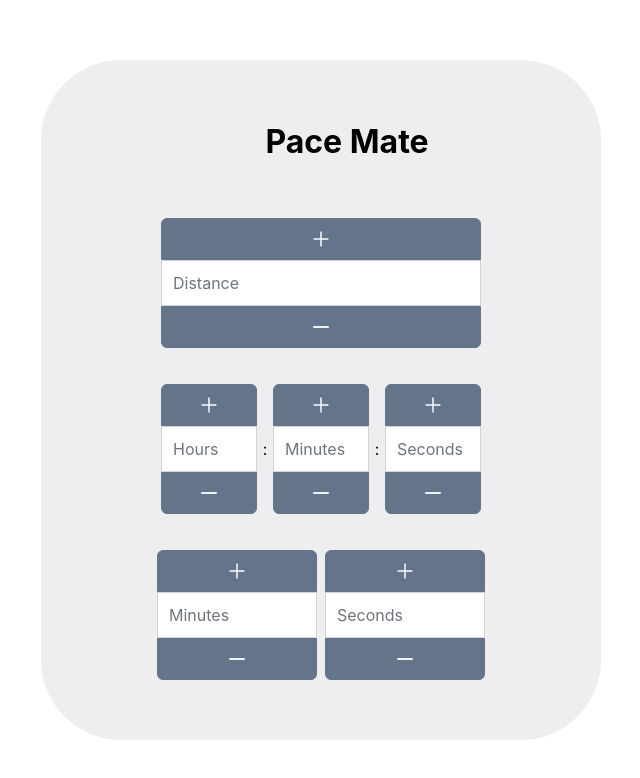
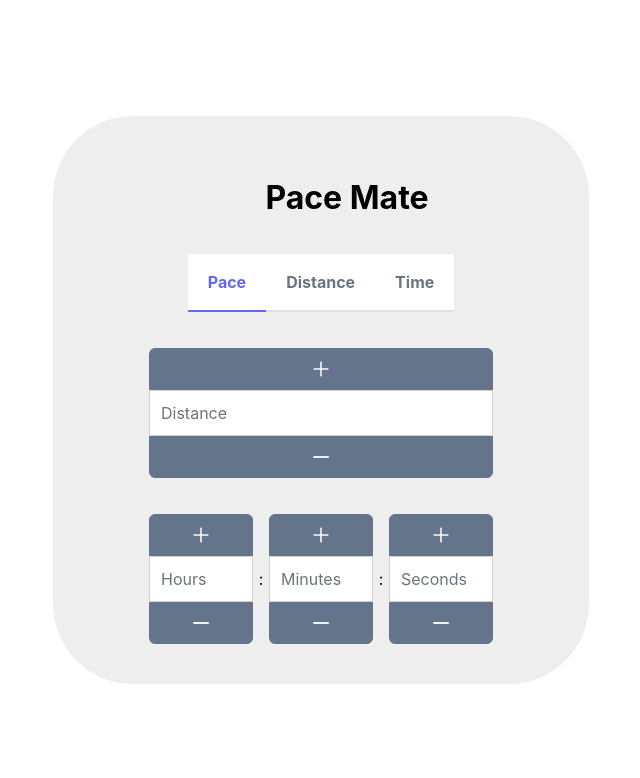
Before and after one commit to zcvaters/pace-mate, a React (Create React App) app: page / in a window 1280 px wide. Shown: the top 778 px of the page, without its empty margins (319-959 px from the left). Built offline with nearby package versions, Linux system fonts and the light colour scheme; some icons are missing.

Commit message:
feat: menu bar, progress on calculations

```diff
--- a/package.json
+++ b/package.json
@@ -3,6 +3,7 @@
   "version": "0.1.0",
   "private": false,
   "dependencies": {
+    "date-fns": "^2.29.1",
     "primeicons": "^5.0.0",
     "primereact": "^8.3.0",
     "react": "^18.2.0",
--- a/public/index.html
+++ b/public/index.html
@@ -24,7 +24,7 @@
       work correctly both with client-side routing and a non-root public URL.
       Learn how to configure a non-root public URL by running `npm run build`.
     -->
-    <title>React App</title>
+    <title>Pace Mate</title>
   </head>
   <body>
     <noscript>You need to enable JavaScript to run this app.</noscript>
--- a/src/App.css
+++ b/src/App.css
@@ -44,14 +44,15 @@ body,
 }
 
 .no-select {
-  -webkit-touch-callout: none;
-  -webkit-user-select: none;
-  -khtml-user-select: none;
-  -moz-user-select: none;
-  -ms-user-select: none;
   user-select: none;
 }
 
+.p-tabmenuitem {
+  width: 100%;
+}
+.p-menuitem-text {
+  text-align: center !important;
+}
 @media (max-width: 768px) {
   .form-container {
     padding: 2.5rem 2.25rem 2.5rem 2.25rem;
--- a/src/App.js
+++ b/src/App.js
@@ -6,18 +6,82 @@ import TimeDuration from "./features/pace-calculator/components/TimeDuration";
 import Distance from "./features/pace-calculator/components/Distance";
 import Pace from "./features/pace-calculator/components/Pace";
 import { Icon } from "@iconify/react";
-import { useEffect, useState } from "react";
+import { useEffect, useState, useCallback } from "react";
+import {
+  distanceAndTimeToPace,
+  paceAndDistanceToTime,
+  timeAndPaceToDistance,
+} from "./features/pace-calculator/converters/time";
+import { TabMenu } from "primereact/tabmenu";
 
 function App() {
   const [time, setTime] = useState(0);
-  const [distance, setDistance] = useState(0);
+  const [totalDistance, setTotalDistance] = useState(0);
   const [pace, setPace] = useState(0);
+  const [activeIndex, setActiveIndex] = useState(0);
+  const [predictedTime, setPredictedTime] = useState(0);
+  const [predictedDistance, setPredictedDistance] = useState(0);
+  const [predictedPace, setPredictedPace] = useState(0);
+  const [paceMode, setPaceMode] = useState(true);
+  const [distanceMode, setDistanceMode] = useState(false);
+  const [timeMode, setTimeMode] = useState(false);
 
+  const recalculateMetrics = useCallback(() => {
+    if (paceMode) {
+      const newPace = distanceAndTimeToPace(
+        totalDistance,
+        time.totalTimeMinutes
+      );
+      if (newPace) {
+        setPredictedPace({
+          minute: newPace.paceMinutes,
+          second: newPace.paceSeconds,
+        });
+      }
+    } else if (distanceMode) {
+      const newDistance = timeAndPaceToDistance(
+        time.totalTimeSeconds,
+        pace.totalPaceSeconds
+      );
+      if (newDistance) {
+        setPredictedDistance(newDistance);
+      }
+    } else if (timeMode) {
+      const newTime = paceAndDistanceToTime(
+        pace.totalPaceSeconds,
+        totalDistance
+      );
+      if (newTime) {
+        setPredictedTime({
+          timeHours: newTime.timeHours,
+          timeMinutes: newTime.timeMinutes,
+          timeSeconds: newTime.timeSeconds,
+        });
+      }
+    }
+  });
   useEffect(() => {
-    console.log(time);
-    console.log(distance);
-    console.log(pace);
-  }, [time, pace, distance]);
+    recalculateMetrics();
+  }, [time, pace, totalDistance, recalculateMetrics]);
+
+  const items = [{ label: "Pace" }, { label: "Distance" }, { label: "Time" }];
+
+  const onTabChange = (event) => {
+    setActiveIndex(event.index);
+    if (event.value.label === "Pace") {
+      setPaceMode(true);
+      setDistanceMode(false);
+      setTimeMode(false);
+    } else if (event.value.label === "Distance") {
+      setPaceMode(false);
+      setDistanceMode(true);
+      setTimeMode(false);
+    } else if (event.value.label === "Time") {
+      setPaceMode(false);
+      setDistanceMode(false);
+      setTimeMode(true);
+    }
+  };
   return (
     <div className="index">
       <div className="container">
@@ -30,11 +94,26 @@ function App() {
                 alignSelf: "center",
               }}
             />
-            <h1 className="form-title">Pace Mate</h1>
+            <h1 className="form-title no-select">Pace Mate</h1>
           </div>
-          <Distance distance={distance} onDistanceChange={setDistance} />
-          <TimeDuration time={time} onTimeChange={setTime} />
-          <Pace pace={pace} onPaceChange={setPace} />
+          <TabMenu
+            model={items}
+            className={"tab-menu"}
+            activeIndex={activeIndex}
+            onTabChange={onTabChange}
+          />
+          {(timeMode || paceMode) && (
+            <Distance
+              distance={totalDistance}
+              onDistanceChange={setTotalDistance}
+            />
+          )}
+          {(distanceMode || paceMode) && (
+            <TimeDuration time={time} onTimeChange={setTime} />
+          )}
+          {(distanceMode || timeMode) && (
+            <Pace pace={pace} onPaceChange={setPace} />
+          )}
         </div>
       </div>
     </div>
--- a/src/features/pace-calculator/components/Distance.js
+++ b/src/features/pace-calculator/components/Distance.js
@@ -8,9 +8,7 @@ export default function Distance(props) {
   const { onDistanceChange } = props;
 
   useEffect(() => {
-    const newDistance = {
-      distance,
-    };
+    const newDistance = distance ?? 0;
     onDistanceChange(newDistance);
   }, [distance, onDistanceChange]);
 
--- a/src/features/pace-calculator/components/Pace.js
+++ b/src/features/pace-calculator/components/Pace.js
@@ -9,9 +9,13 @@ export default function Pace(props) {
   const { onPaceChange } = props;
 
   useEffect(() => {
+    const minutes = minute ?? 0;
+    const seconds = second ?? 0;
     const newPace = {
-      minute,
-      second,
+      minute: minutes ?? 0,
+      second: seconds ?? 0,
+      totalPaceSeconds: minutes * 60 + seconds,
+      totalTimeMinutes: minutes + seconds / 60,
     };
     onPaceChange(newPace);
   }, [minute, second, onPaceChange]);
--- a/src/features/pace-calculator/components/TimeDuration.js
+++ b/src/features/pace-calculator/components/TimeDuration.js
@@ -11,12 +11,14 @@ export default function TimeDuration(props) {
 
   useEffect(() => {
     const newTime = {
-      hour,
-      minute,
-      second,
+      hour: hour ?? 0,
+      minute: minute ?? 0,
+      second: second ?? 0,
+      totalTimeSeconds: hour * 60 * 60 + minute * 60 + second,
+      totalTimeMinutes: hour * 60 + minute + second / 60,
     };
     onTimeChange(newTime);
-  }, [hour, minute, second, onTimeChange]);
+  }, [hour, minute, onTimeChange, second]);
 
   return (
     <div className="time-input-container">
--- /dev/null
+++ b/src/features/pace-calculator/converters/time.js
@@ -0,0 +1,28 @@
+export function distanceAndTimeToPace(distance, time) {
+  if (time === 0 || distance === 0) {
+    return;
+  }
+  const pace = time / distance;
+  const paceMinutes = Math.floor(pace);
+  const paceSeconds = Math.round((pace - paceMinutes) * 60);
+  return { paceMinutes, paceSeconds };
+}
+
+export function timeAndPaceToDistance(time, pace) {
+  if (pace === 0 || time === 0) {
+    return;
+  }
+  const distance = time / pace;
+  return distance;
+}
+
+export function paceAndDistanceToTime(pace, distance) {
+  if (pace === 0 || distance === 0) {
+    return;
+  }
+  const time = distance * pace;
+  const timeHours = Math.floor(time / 3600);
+  const timeMinutes = Math.floor((time - timeHours * 3600) / 60);
+  const timeSeconds = Math.round(time - timeHours * 3600 - timeMinutes * 60);
+  return { timeHours, timeMinutes, timeSeconds };
+}
--- a/src/features/pace-calculator/styles/Distance.css
+++ b/src/features/pace-calculator/styles/Distance.css
@@ -15,5 +15,5 @@
 }
 
 .distance-input {
-  width: 20rem;
+  width: 21.5rem;
 }
--- a/src/features/pace-calculator/styles/Pace.css
+++ b/src/features/pace-calculator/styles/Pace.css
@@ -9,12 +9,12 @@
 .pace-controllers {
   display: flex;
   justify-content: center;
-  gap: 0.5rem;
+  gap: 2rem;
   align-items: center;
   width: 100%;
-  padding: 1.25rem;
+  padding-top: 1.25rem;
 }
 
 .pace-inputs {
-  width: 10rem;
+  width: 9.75rem;
 }
--- a/src/features/pace-calculator/styles/TimeDuration.css
+++ b/src/features/pace-calculator/styles/TimeDuration.css
@@ -21,5 +21,5 @@
 }
 
 .time-inputs {
-  width: 6rem;
+  width: 6.5rem;
 }
```
Also changed, not shown: 2 other files (tests, documents, lock files or other folders).
